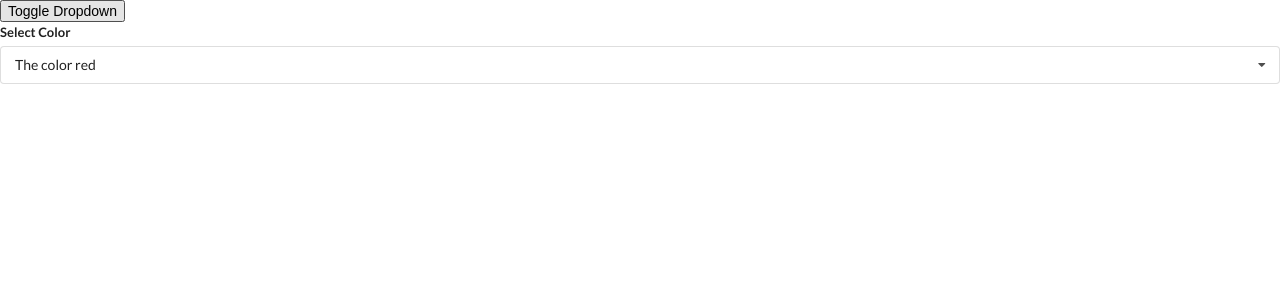
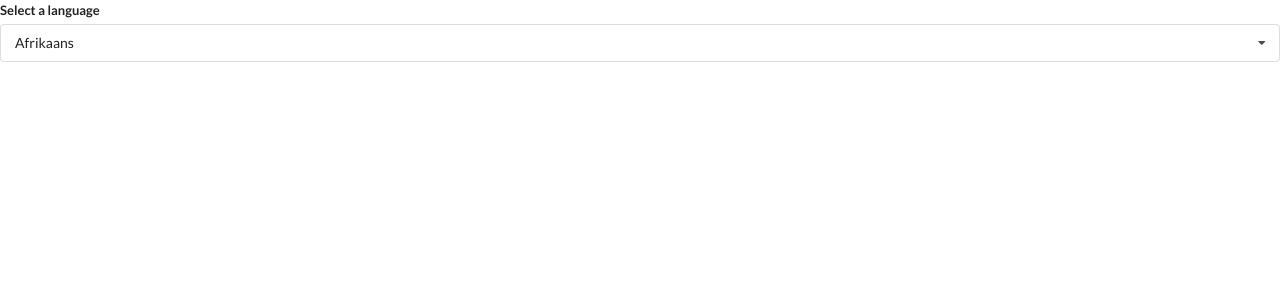
Before and after one commit to kelseythejackson/widgets, a React (Create React App) app: page / in a window 1280 px wide. Shown: the top 300 px of the page. Built offline with nearby package versions, Linux system fonts and the light colour scheme.

Commit message:
started translate component

```diff
--- a/src/App.js
+++ b/src/App.js
@@ -2,7 +2,8 @@ import React, { useState } from 'react';
 
 // import Accordion from "./components/Accordion/Accordion";
 // import Search from "./components/Search/Search";
-import Dropdown from './components/Dropdown/Dropdown';
+// import Dropdown from './components/Dropdown/Dropdown';
+import Translate from './components/Translate/Translate';
 
 // const items = [
 //   {
@@ -19,35 +20,25 @@ import Dropdown from './components/Dropdown/Dropdown';
 //   },
 // ];
 
-const options = [
-  {
-    label: 'The color red',
-    value: 'red',
-  },
-  {
-    label: 'The color green',
-    value: 'green',
-  },
-  {
-    label: 'A shade of blue',
-    value: 'blue',
-  },
-];
+// const options = [
+//   {
+//     label: 'The color red',
+//     value: 'red',
+//   },
+//   {
+//     label: 'The color green',
+//     value: 'green',
+//   },
+//   {
+//     label: 'A shade of blue',
+//     value: 'blue',
+//   },
+// ];
 
 const App = () => {
-  const [selected, setSelected] = useState(options[0]);
-  const [showDropdown, setShowDropdown] = useState(true);
   return (
     <div>
-      <button onClick={() => setShowDropdown(!showDropdown)}>Toggle Dropdown</button>
-      {showDropdown ? (
-        <Dropdown
-          options={options}
-          selected={selected}
-          onSelectedChange={setSelected}
-          label="Select Color"
-        />
-      ) : null}
+      <Translate />
     </div>
   );
 };
--- a/src/components/Dropdown/Dropdown.js
+++ b/src/components/Dropdown/Dropdown.js
@@ -23,7 +23,12 @@ const Dropdown = ({ options, label, selected, onSelectedChange }) => {
       return null;
     }
     return (
-      <div onClick={() => onSelectedChange(option)} key={option.value} className="item">
+      <div
+        onClick={() => onSelectedChange(option)}
+        key={option.value}
+        className="item"
+        style={{ color: option.value }}
+      >
         {option.label}
       </div>
     );
@@ -37,7 +42,9 @@ const Dropdown = ({ options, label, selected, onSelectedChange }) => {
           className={`ui selection dropdown ${open ? 'visible active' : ''}`}
         >
           <i className="dropdown icon"></i>
-          <div className="text">{selected.label}</div>
+          <div className="text" style={{ color: selected.value }}>
+            {selected.label}
+          </div>
           <div className={`menu ${open ? 'visible transition' : ''}`}>{renderedOptions}</div>
         </div>
       </div>
--- /dev/null
+++ b/src/components/Translate/Translate.js
@@ -0,0 +1,33 @@
+import React, { useState } from 'react';
+import Dropdown from '../Dropdown/Dropdown';
+
+const options = [
+  {
+    label: 'Afrikaans',
+    value: 'af',
+  },
+  {
+    label: 'Arabic',
+    value: 'ar',
+  },
+  {
+    label: 'Hinde',
+    value: 'hi',
+  },
+];
+
+const Translate = () => {
+  const [language, setLanguage] = useState(options[0]);
+  return (
+    <div>
+      <Dropdown
+        options={options}
+        selected={language}
+        onSelectedChange={setLanguage}
+        label="Select a language"
+      />
+    </div>
+  );
+};
+
+export default Translate;
```
